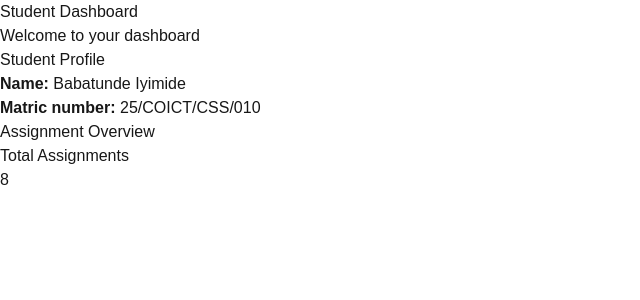
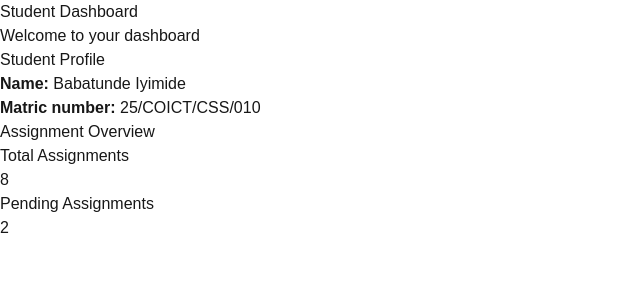
Before and after one commit to iyimideesther-ai/student-dashboard, a Next.js app: page / in a window 1280 px wide. Shown: the top 300 px of the page, without its empty margins (0-640 px from the left). Built offline with nearby package versions, Linux system fonts and the light colour scheme.

Commit message:
Add pending assignments card

```diff
--- a/app/page.tsx
+++ b/app/page.tsx
@@ -17,6 +17,10 @@ export default function Home() {
     <h3>Total Assignments</h3>
     <p>8</p>
   </div>
+  <div>
+  <h3>Pending Assignments</h3>
+  <p>2</p>
+</div>
 </section>
     </main>
   );
```
